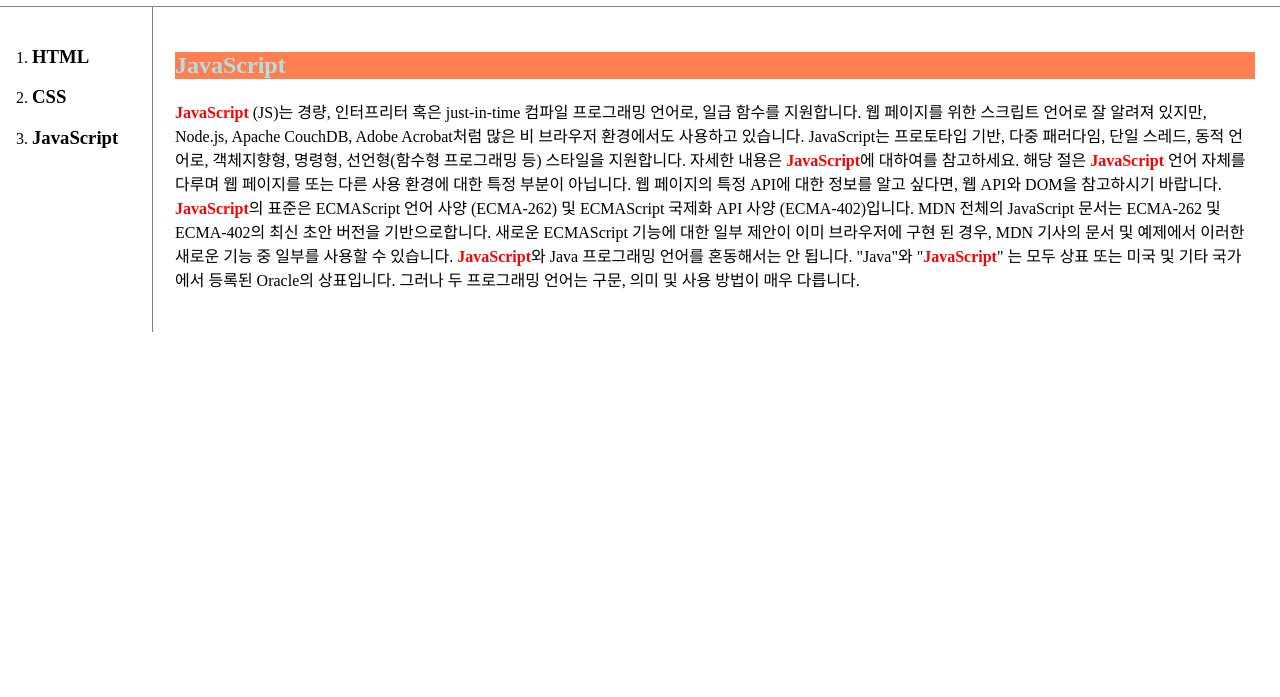
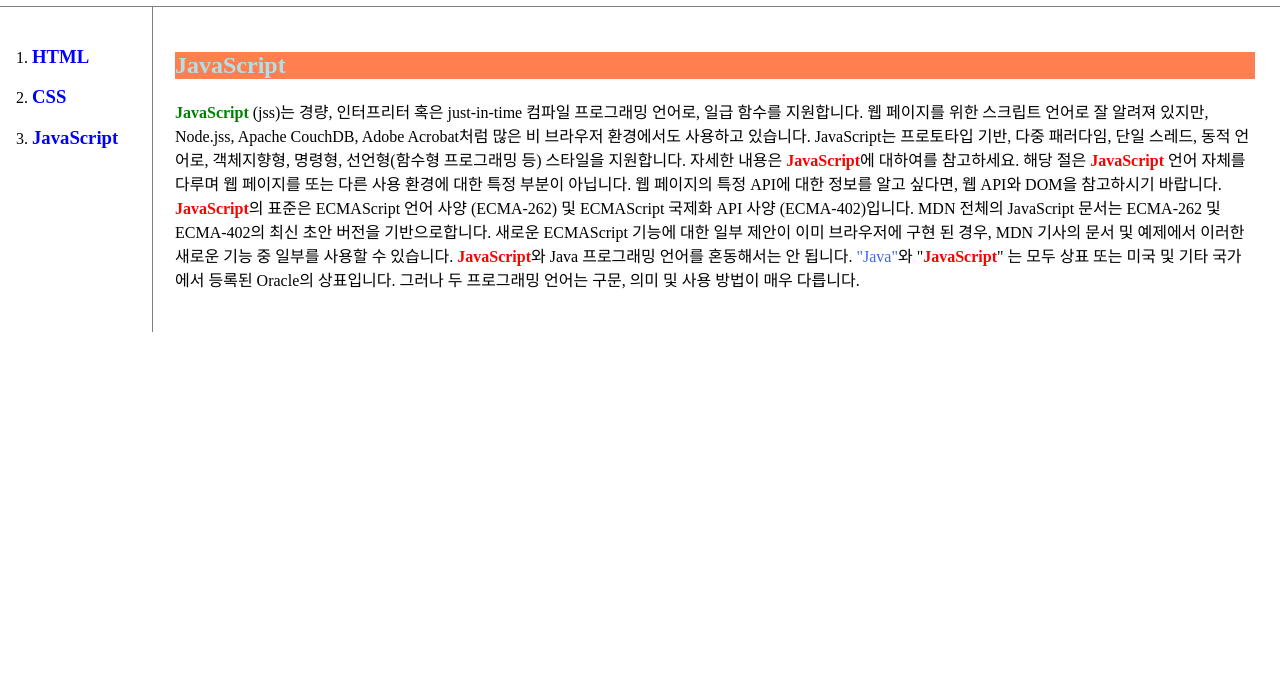
Before and after one commit to namjiseong/life_coding, a plain HTML site: page 3.html in a window 1280 px wide. Shown: the part 103-800 px from the top of the page. Drawn offline with Linux system fonts and the light colour scheme.

Commit message:
WEB2-11 CSS기초 : 선택자

```diff
--- a/3.html
+++ b/3.html
@@ -3,9 +3,18 @@
     <meta charset="utf-8">
     <link rel="stylesheet" href="style.css">
     <style>
-        .js{
+        .jss{
             font-weight: bold;
             color:red;
+        }
+        #first{
+            color:green;
+        }
+        span{
+            color:royalblue;
+        }
+        a{
+            color:blue;
         }
     </style>
 </head>
@@ -23,13 +32,13 @@
 <h2 style="background-color: coral;color:powderblue">JavaScript</h2>
 
 <p>
-    <span class="js">JavaScript</span> (JS)는 경량, 인터프리터 혹은 just-in-time 컴파일 프로그래밍 언어로, 일급 함수를 지원합니다. 웹 페이지를 위한 스크립트 언어로 잘 알려져 있지만, Node.js, Apache CouchDB, Adobe Acrobat처럼 많은 비 브라우저 환경에서도 사용하고 있습니다. JavaScript는 프로토타입 기반, 다중 패러다임, 단일 스레드, 동적 언어로, 객체지향형, 명령형, 선언형(함수형 프로그래밍 등) 스타일을 지원합니다. 자세한 내용은 <span class="js">JavaScript</span>에 대하여를 참고하세요.
+    <span id="first" class="jss">JavaScript</span> (jss)는 경량, 인터프리터 혹은 just-in-time 컴파일 프로그래밍 언어로, 일급 함수를 지원합니다. 웹 페이지를 위한 스크립트 언어로 잘 알려져 있지만, Node.jss, Apache CouchDB, Adobe Acrobat처럼 많은 비 브라우저 환경에서도 사용하고 있습니다. JavaScript는 프로토타입 기반, 다중 패러다임, 단일 스레드, 동적 언어로, 객체지향형, 명령형, 선언형(함수형 프로그래밍 등) 스타일을 지원합니다. 자세한 내용은 <span class="jss">JavaScript</span>에 대하여를 참고하세요.
 
-    해당 절은 <span class="js">JavaScript</span> 언어 자체를 다루며 웹 페이지를 또는 다른 사용 환경에 대한 특정 부분이 아닙니다. 웹 페이지의 특정 API에 대한 정보를 알고 싶다면, 웹 API와 DOM을 참고하시기 바랍니다.
+    해당 절은 <span class="jss">JavaScript</span> 언어 자체를 다루며 웹 페이지를 또는 다른 사용 환경에 대한 특정 부분이 아닙니다. 웹 페이지의 특정 API에 대한 정보를 알고 싶다면, 웹 API와 DOM을 참고하시기 바랍니다.
 
-    <span class="js">JavaScript</span>의 표준은 ECMAScript 언어 사양 (ECMA-262) 및 ECMAScript 국제화 API 사양 (ECMA-402)입니다. MDN 전체의 JavaScript 문서는 ECMA-262 및 ECMA-402의 최신 초안 버전을 기반으로합니다. 새로운 ECMAScript 기능에 대한 일부 제안이 이미 브라우저에 구현 된 경우, MDN 기사의 문서 및 예제에서 이러한 새로운 기능 중 일부를 사용할 수 있습니다.
+    <span class="jss">JavaScript</span>의 표준은 ECMAScript 언어 사양 (ECMA-262) 및 ECMAScript 국제화 API 사양 (ECMA-402)입니다. MDN 전체의 JavaScript 문서는 ECMA-262 및 ECMA-402의 최신 초안 버전을 기반으로합니다. 새로운 ECMAScript 기능에 대한 일부 제안이 이미 브라우저에 구현 된 경우, MDN 기사의 문서 및 예제에서 이러한 새로운 기능 중 일부를 사용할 수 있습니다.
 
-    <span class="js">JavaScript</span>와 Java 프로그래밍 언어를 혼동해서는 안 됩니다. "Java"와 "<span class="js">JavaScript</span>" 는 모두 상표 또는 미국 및 기타 국가에서 등록된 Oracle의 상표입니다. 그러나 두 프로그래밍 언어는 구문, 의미 및 사용 방법이 매우 다릅니다.
+    <span class="jss">JavaScript</span>와 Java 프로그래밍 언어를 혼동해서는 안 됩니다. <span>"Java"</span>와 "<span class="jss">JavaScript</span>" 는 모두 상표 또는 미국 및 기타 국가에서 등록된 Oracle의 상표입니다. 그러나 두 프로그래밍 언어는 구문, 의미 및 사용 방법이 매우 다릅니다.
 </p>
 </div>
 </div>
--- a/JS정리.txt
+++ b/JS정리.txt
@@ -40,3 +40,9 @@ x + y;
 <div></div> - 줄바꿈 됨
 <span class="js"></span> - 줄바꿈 안됨
 head에서 한번에 디자인가능
+같은 단어 동시 선택: ctrl + shift + L
+
+@11 CSS기초 : 선택자
+전체선택
+.class선택
+#id선택
```
